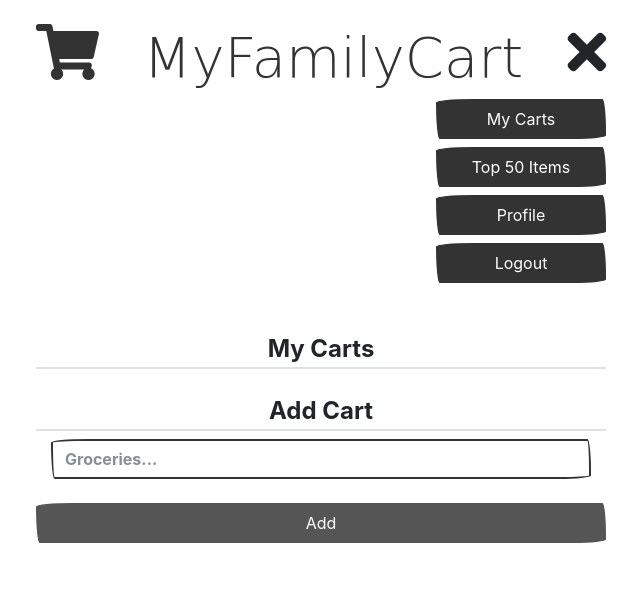
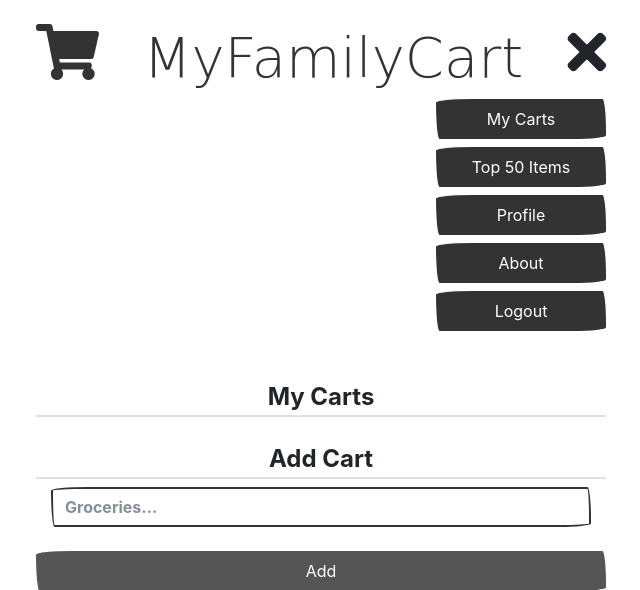
Before and after one commit to izznogooood/myfamilycart, a Django app: page / in a window 1280 px wide, after a click that opens the changed part. Shown: the top 590 px of the page, without its empty margins (319-959 px from the left). Run offline with Django 3.2, Linux system fonts and the light colour scheme; the visitor is signed in with stand-in values (Sample User, id 1); data that the repository does not hold is empty; some libraries are stand-ins or nearby versions; some web fonts are replaced.

Commit message:
added about link in navbar

```diff
--- a/templates/base.html
+++ b/templates/base.html
@@ -53,6 +53,7 @@
                   <a href="{% url 'cart:carts-list' %}" class="btn btn-primary btn-outline btn-block">My Carts</a>
                   <a href="{% url 'top50' %}" class="btn btn-primary btn-outline btn-block">Top 50 Items</a>
                   <a href="{% url 'profile' %}" class="btn btn-primary btn-outline btn-block">Profile</a>
+                  <a href="{% url 'about' %}" class="btn btn-primary btn-outline btn-block">About</a>
                   <a href="{% url 'logout' %}" class="btn btn-primary btn-outline btn-block">Logout</a>
                   <button v-if="cart" type="button" class="btn btn-danger btn-block" data-toggle="modal" data-target="#exampleModal">Delete Cart</button>
               </div>
```
